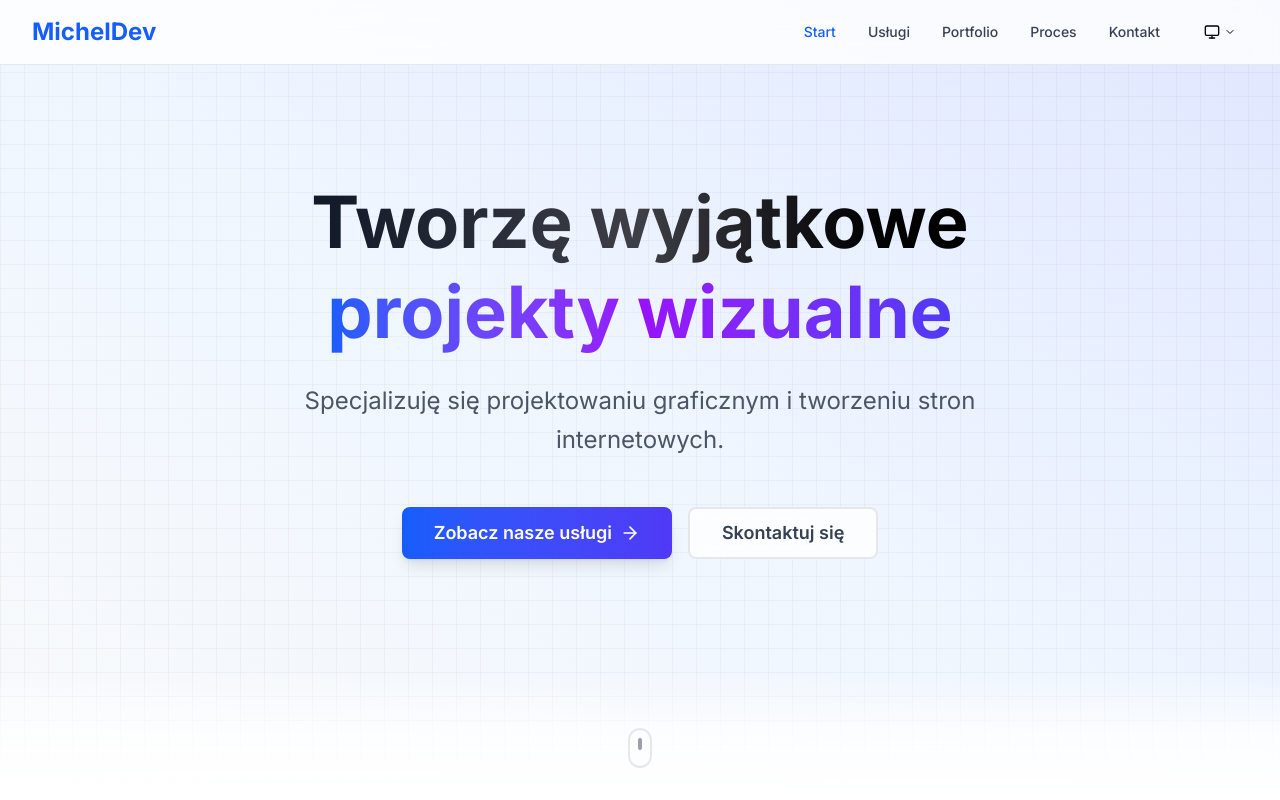
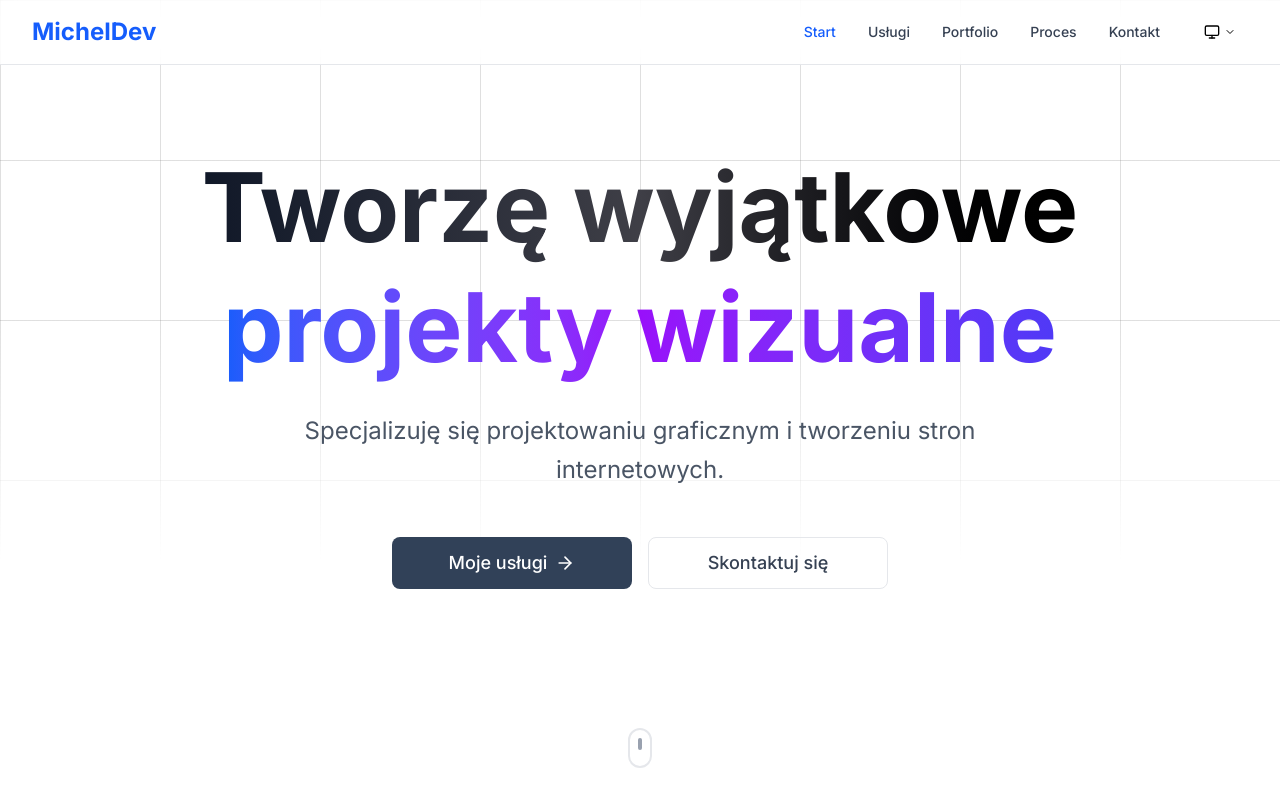
Before and after one commit to Lorexowy/micheldev-portfolio2, a Next.js app: page / in a window 1280 px wide. Shown: the top 800 px of the page. Built offline with nearby package versions, Linux system fonts and the light colour scheme.

Commit message:
poprawa hero section

```diff
--- a/src/components/sections/Hero.tsx
+++ b/src/components/sections/Hero.tsx
@@ -24,10 +24,18 @@ export function Hero() {
   return (
     <section
       id="hero"
-      className="relative min-h-screen flex items-center justify-center overflow-hidden bg-gradient-to-tr from-slate-50 via-blue-50 to-indigo-100 dark:from-black dark:via-zinc-900 dark:to-zinc-700"
+      className="relative min-h-screen flex items-center justify-center overflow-hidden bg-[radial-gradient(ellipse_at_top,rgba(255,255,255,0.4),transparent_70%)] dark:bg-[radial-gradient(ellipse_at_top,rgba(255,255,255,0.1),transparent_70%)]"
     >
       {/* Animated Background Grid */}
-      <div className="absolute inset-0 bg-[linear-gradient(to_right,#80808012_1px,transparent_1px),linear-gradient(to_bottom,#80808012_1px,transparent_1px)] bg-[size:16px_16px] sm:bg-[size:20px_20px] md:bg-[size:24px_24px] dark:bg-[linear-gradient(to_right,#ffffff08_1px,transparent_1px),linear-gradient(to_bottom,#ffffff08_1px,transparent_1px)]" />
+     <div
+        className="absolute inset-0 pointer-events-none bg-[linear-gradient(to_right,#80808040_1px,transparent_1px),linear-gradient(to_bottom,#80808040_1px,transparent_1px)] bg-[size:96px_96px] sm:bg-[size:128px_128px] md:bg-[size:160px_160px] dark:bg-[linear-gradient(to_right,#ffffff10_1px,transparent_1px),linear-gradient(to_bottom,#ffffff10_1px,transparent_1px)]"
+        style={{
+          WebkitMaskImage: 'linear-gradient(to bottom, black 40%, transparent 70%)',
+          maskImage: 'linear-gradient(to bottom, black 40%, transparent 70%)',
+          WebkitMaskRepeat: 'no-repeat',
+          maskRepeat: 'no-repeat'
+        }}
+      />
 
       {/* Main Content */}
       <div className="relative z-10 container mx-auto px-4 sm:px-6 lg:px-8 py-16 sm:py-20">
@@ -38,7 +46,7 @@ export function Hero() {
             initial={{ opacity: 0, y: 30 }}
             animate={{ opacity: 1, y: 0 }}
             transition={{ duration: 0.8, delay: 0.1 }}
-            className="text-6xl xs:text-4xl sm:text-5xl md:text-6xl lg:text-7xl font-bold mb-4 sm:mb-6 leading-tight"
+            className="text-4xl xs:text-4xl sm:text-5xl md:text-6xl lg:text-8xl font-bold mb-4 sm:mb-6 leading-tight"
           >
             <span className="bg-gradient-to-r from-gray-900 via-zinc-700 to-black dark:from-gray-100 dark:via-gray-200 dark:to-gray-300 bg-clip-text text-transparent">
               Tworzę wyjątkowe
@@ -69,26 +77,23 @@ export function Hero() {
             <Button
               size="lg"
               onClick={scrollToServices}
-              className="group relative overflow-hidden bg-gradient-to-r from-blue-600 to-indigo-600 text-white border-0 w-full sm:w-auto px-6 sm:px-8 py-3 sm:py-4 text-base sm:text-lg font-semibold shadow-lg transition-all duration-500 ease-out hover:shadow-blue-500/25 hover:shadow-2xl"
+              className="w-full sm:w-60 px-6 sm:px-8 py-3 sm:py-4 text-base sm:text-lg font-medium rounded-lg transition-all duration-200 ease-out bg-slate-700 dark:bg-slate-200 text-white dark:text-gray-900 hover:opacity-90"
             >
               <span className="relative z-10 flex items-center justify-center space-x-2">
-                <span>Zobacz nasze usługi</span>
+                <span>Moje usługi</span>
                 <ArrowRight className="w-4 h-4 sm:w-5 sm:h-5 group-hover:translate-x-1 transition-transform duration-300" />
               </span>
-              <div className="absolute inset-0 bg-gradient-to-r from-blue-500 to-indigo-500 opacity-0 group-hover:opacity-100 transition-opacity duration-500" />
-              <div className="absolute inset-0 bg-white/10 opacity-0 group-hover:opacity-100 transition-opacity duration-500" />
             </Button>
 
             <Button
               variant="outline"
               size="lg"
               onClick={scrollToContact}
-              className="group relative overflow-hidden border-2 border-gray-300 dark:border-gray-500 text-gray-700 dark:text-gray-300 bg-white/80 dark:bg-gray-700/80 backdrop-blur-sm w-full sm:w-auto px-6 sm:px-8 py-3 sm:py-4 text-base sm:text-lg font-semibold transition-all duration-500 ease-out hover:border-blue-400 dark:hover:border-blue-400 hover:text-blue-600 dark:hover:text-blue-300 hover:bg-blue-50/50 dark:hover:bg-blue-900/20 hover:shadow-lg hover:shadow-blue-500/10"
+              className="w-full sm:w-60 px-6 sm:px-8 py-3 sm:py-4 text-base sm:text-lg font-medium rounded-lg transition-all duration-200 ease-out border border-gray-400 dark:border-gray-600 text-gray-700 dark:text-gray-300 hover:bg-gray-100 dark:hover:bg-gray-800"
             >
               <span className="flex items-center justify-center space-x-2">
                 <span>Skontaktuj się</span>
               </span>
-              <div className="absolute inset-0 bg-gradient-to-r from-blue-50 to-indigo-50 dark:from-blue-900/20 dark:to-indigo-900/20 opacity-0 group-hover:opacity-100 transition-opacity duration-500" />
             </Button>
           </motion.div>
         </div>
```
